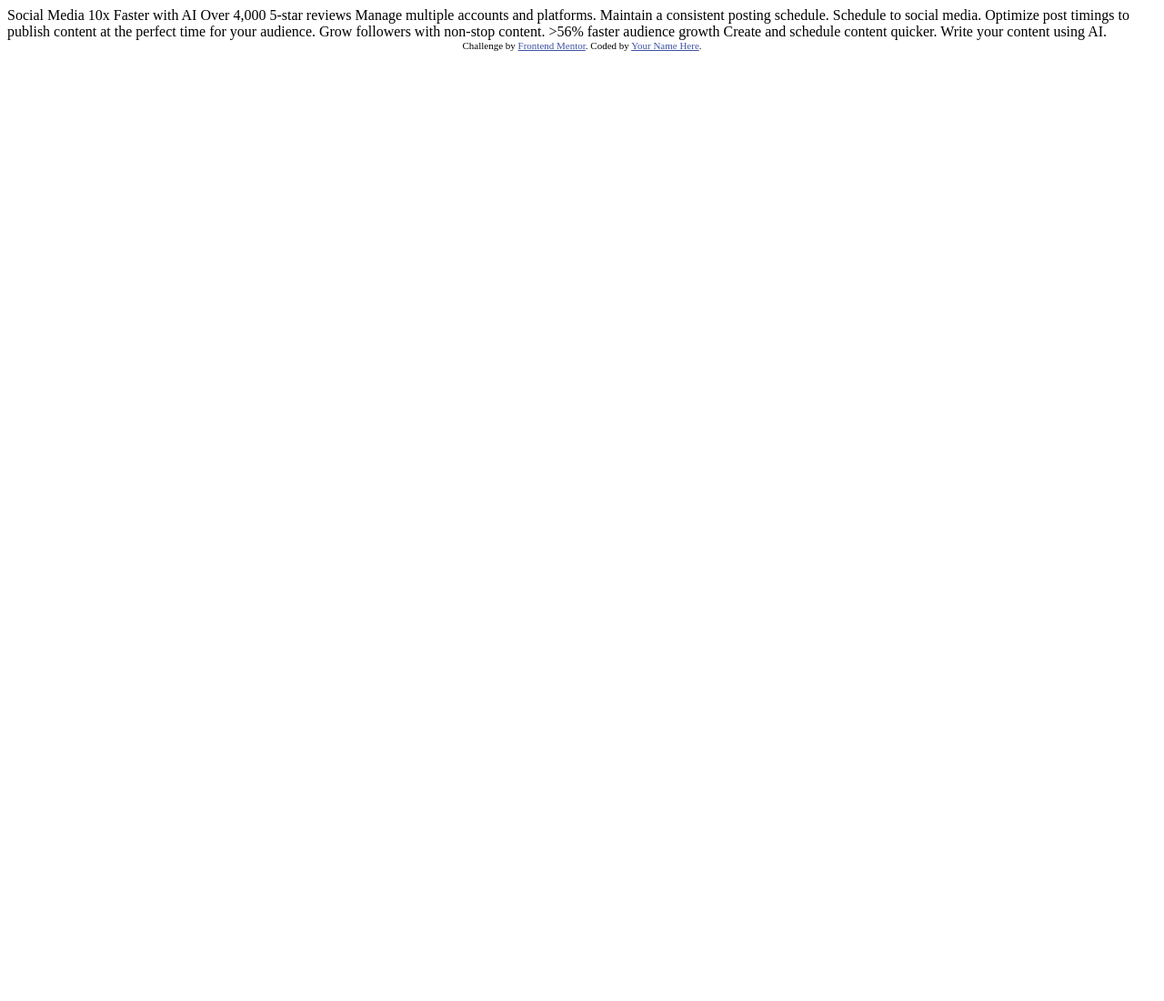
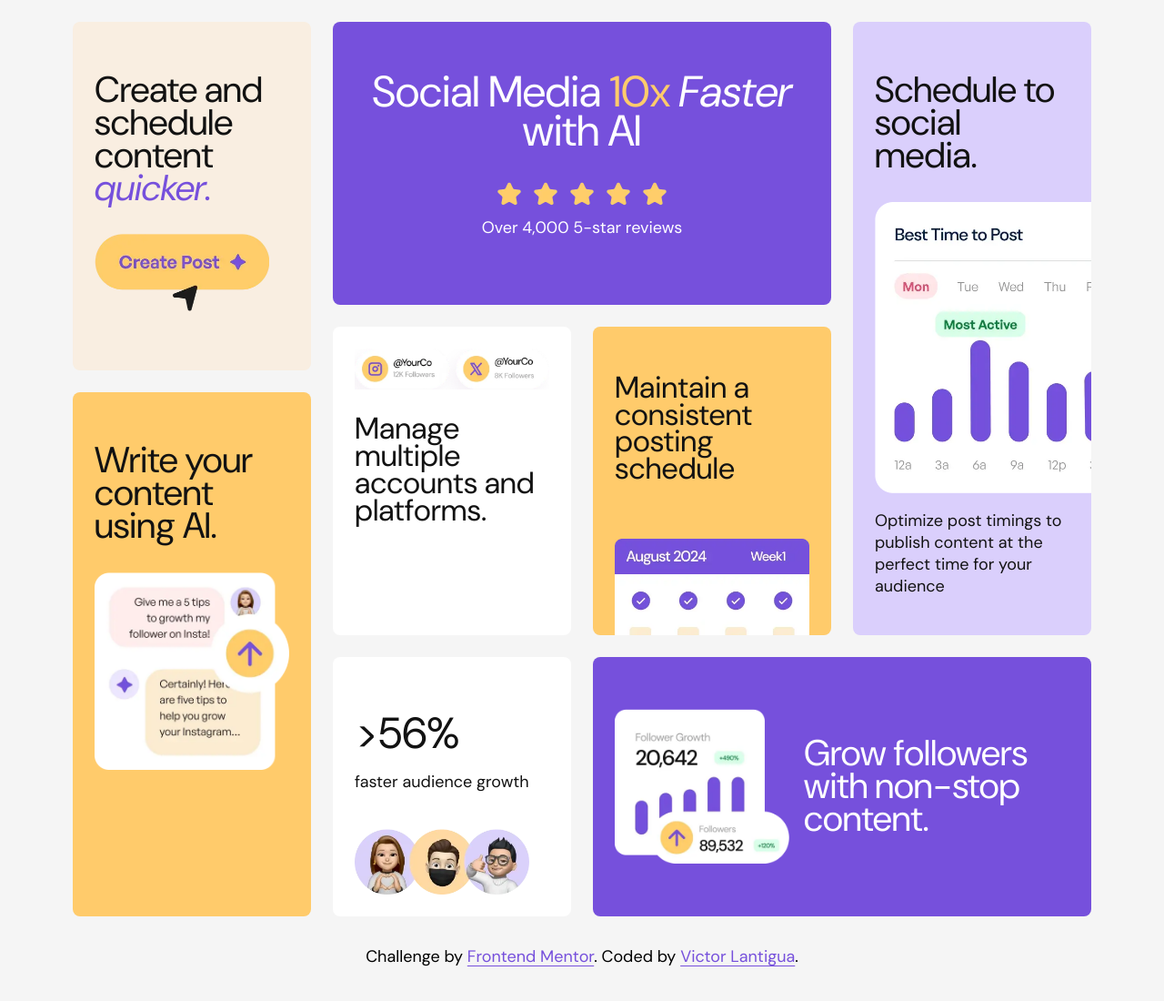
Before and after one commit to lantiguav/bento-challenge, a plain HTML site: page index.html in a window 1280 px wide. Shown: the whole page at 91% size. Before the commit the page ends 800 px from the top, so only its background shows below. Drawn offline with Linux system fonts and the light colour scheme.

Commit message:
feat: create bento grid

```diff
--- a/index.html
+++ b/index.html
@@ -1,42 +1,74 @@
 <!DOCTYPE html>
 <html lang="en">
+
 <head>
   <meta charset="UTF-8">
-  <meta name="viewport" content="width=device-width, initial-scale=1.0"> <!-- displays site properly based on user's device -->
+  <meta name="viewport" content="width=device-width, initial-scale=1.0">
+  <!-- displays site properly based on user's device -->
 
   <link rel="icon" type="image/png" sizes="32x32" href="./assets/images/favicon-32x32.png">
+  <link rel="stylesheet" href="./styles.css" />
+  <title>Frontend Mentor | Bento grid</title>
+</head>
 
-  <title>Frontend Mentor | Bento grid</title>
+<body>
+  <main>
+    <div class="bento">
+      <div class="card card--purple-500 card--social">
+        <h1 class="font-semibold text-center">Social Media <span class="text-yellow-500">10x</span> <span
+            class="italic">Faster</span> with AI</h1>
+        <img src="./assets/images/illustration-five-stars.webp" alt="Five stars" />
+        <span>
+          Over 4,000 5-star reviews
+        </span>
+      </div>
 
-  <!-- Feel free to remove these styles or customise in your own stylesheet 👍 -->
-  <style>
-    .attribution { font-size: 11px; text-align: center; }
-    .attribution a { color: hsl(228, 45%, 44%); }
-  </style>
-</head>
-<body>
+      <div class="card card--manage">
+        <img src="./assets/images/illustration-multiple-platforms.webp" alt="Brand recognition" />
+        <h2 class="text-lg">Manage multiple accounts and platforms.</h2>
+      </div>
 
-  Social Media 10x Faster with AI
-  Over 4,000 5-star reviews
+      <div class="card card--yellow-500 card--maintain">
+        <h2 class="text-lg">Maintain a consistent posting schedule</h2>
+        <img src="./assets/images/illustration-consistent-schedule.webp" alt="Calendar" />
+      </div>
 
-  Manage multiple accounts and platforms.
+      <div class="card card--purple-100 card--schedule">
+        <h2 class="text-xl">Schedule to social media.</h2>
+        <div class="image-wrapper">
+          <img src="./assets/images/illustration-schedule-posts.webp" alt="Schedule" />
+        </div>
+        <p>Optimize post timings to publish content at the perfect time for your audience</p>
+      </div>
 
-  Maintain a consistent posting schedule.
+      <div class="card card--purple-500 card--grow">
+        <div class="image-wrapper">
+          <img src="./assets/images/illustration-grow-followers.webp" alt="Followers growth chart" />
+        </div>
+        <h2 class="text-xl">Grow followers with non-stop content.</h2>
+      </div>
 
-  Schedule to social media.
-  Optimize post timings to publish content at the perfect time for your audience.
+      <div class="card card--faster">
+        <h2 class="text-2xl font-semibold">>56% <br><span class="block text-base">faster audience growth</span></h2>
+        <img src="./assets/images/illustration-audience-growth.webp" alt="Audience growth" />
+      </div>
 
-  Grow followers with non-stop content.
+      <div class="card card--yellow-100 card--create">
+        <h2 class="text-xl">Create and schedule content <span class="italic text-purple-500">quicker.</span></h2>
+        <img src="./assets/images/illustration-create-post.webp" alt="Create post button illustration" />
+      </div>
 
-  >56% faster audience growth
+      <div class="card card--yellow-500 card--write">
+        <h2 class="text-xl">Write your content using AI.</h2>
+        <img src="./assets/images/illustration-ai-content.webp" alt="AI content" />
+      </div>
+    </div>
+  </main>
 
-  Create and schedule content quicker.
+  <footer class="attribution">
+    Challenge by <a href="https://www.frontendmentor.io?ref=challenge" target="_blank">Frontend Mentor</a>.
+    Coded by <a href="https://www.victorlantigua.com">Victor Lantigua</a>.
+  </footer>
+</body>
 
-  Write your content using AI.
-
-  <div class="attribution">
-    Challenge by <a href="https://www.frontendmentor.io?ref=challenge">Frontend Mentor</a>.
-    Coded by <a href="#">Your Name Here</a>.
-  </div>
-</body>
 </html>
--- /dev/null
+++ b/styles.css
@@ -0,0 +1,301 @@
+@layer base, theme, components, utilities;
+@font-face {
+    font-family: 'DMSans';
+    src: url('/assets/fonts/DMSans-Italic-VariableFont_opsz,wght.ttf') format('truetype');
+    font-weight: 400 500;
+    font-style: italic;
+}
+
+@font-face {
+    font-family: 'DMSans';
+    src: url('/assets/fonts/DMSans-VariableFont_opsz,wght.ttf') format('truetype');
+    font-weight: 400 500;
+    font-style: normal;
+}
+
+@layer base {
+  :root {
+    --heading-1: 2.986rem;
+    --heading-2: 2.488rem;
+    --heading-3: 2.074rem;
+    --heading-4: 1.728rem;
+    --heading-5: 1.44rem;
+
+    --body-1: 1.125rem;
+  }
+
+  * {
+    box-sizing: border-box;
+  }
+
+  img {
+    display: block;
+    max-width: 100%;
+  }
+
+  html {
+    min-height: 100vh;
+  }
+
+
+  body {
+    background-color: var(--color-gray-100);
+    font-family: "DMSans", sans-serif;
+    font-size: var(--body-1);
+    padding: 1.5rem;
+    margin: 0 auto;
+  }
+
+  main {
+    max-width: 70rem;
+    margin: 0 auto;
+  }
+
+  h1,h2,h3,h4,h5,h6 {
+    text-wrap: pretty;
+    font-size: var(--heading-2);
+    font-weight: 400;
+    line-height: .9;
+
+    @media (width >= 64em) {
+      font-size: var(--heading-1);
+    }
+  }
+
+}
+
+@layer theme {
+  :root {
+    --color-gray-100: #f5f5f5;
+
+    --color-purple-100: hsl(254, 88%, 90%);
+    --color-purple-500: hsl(256, 67%, 59%);
+    --color-yellow-100: hsl(31, 66%, 93%);
+    --color-yellow-500: hsl(39, 100%, 71%);
+    --color-white: hsl(0, 0%, 100%);
+    --color-black: hsl(0, 0%, 7%);
+  }
+}
+
+@layer components {
+  .bento {
+    display: flex;
+    flex-direction: column;
+    gap: 1.5rem;
+
+    @media (width >= 40em) {
+      display: grid;
+      grid-template-areas:
+        "social social"
+        "schedule write"
+        "create manage"
+        "maintain faster"
+        "grow grow"
+
+    }
+
+    @media (width >= 52em) {
+      grid-template-areas:
+        "social social schedule"
+        "write create schedule"
+        "write create maintain"
+        "manage manage maintain"
+        "faster grow grow";
+
+    }
+
+    @media (width >= 64em) {
+      grid-template-areas:
+        "create social social schedule"
+        "create manage maintain schedule"
+        "write manage maintain schedule"
+        "write faster grow grow";
+
+      grid-template-rows: auto 3rem auto auto;
+      grid-template-columns: repeat(4, 1fr);
+    }
+  }
+
+  .card {
+    --bg-color: var(--color-white);
+    --text-color: var(--color-black);
+    padding: 1.5rem;
+    border-radius: 0.5rem;
+    background-color: var(--bg-color);
+    color: var(--text-color);
+    overflow: hidden;
+  }
+
+  .card--yellow-100 {
+    --bg-color: var(--color-yellow-100);
+    --text-color: var(--color-black);
+  }
+
+  .card--yellow-500 {
+    --bg-color: var(--color-yellow-500);
+    --text-color: var(--color-black);
+  }
+
+  .card--purple-100 {
+    --bg-color: var(--color-purple-100);
+    --text-color: var(--color-black);
+  }
+
+  .card--purple-500 {
+    --bg-color: var(--color-purple-500);
+    --text-color: var(--color-white);
+  }
+
+  .card--create {
+    grid-area: create;
+
+    img {
+      max-width: 12rem;
+    }
+  }
+
+  .card--social {
+    padding: 1.5rem;
+    grid-area: social;
+    display: flex;
+    flex-direction: column;
+    align-items: center;
+
+    img {
+      margin-bottom: 0.5rem;
+      max-width: 12rem;
+    }
+  }
+
+  .card--schedule {
+    grid-area: schedule;
+    text-align: center;
+
+    @media (width >= 64rem) {
+      text-align: start;
+
+      img {
+        height: 20rem;
+        max-width: unset;
+      }
+    }
+  }
+
+  .card--manage {
+    grid-area: manage;
+  }
+
+  .card--maintain {
+    grid-area: maintain;
+    display: flex;
+    flex-direction: column;
+    justify-content: space-between;
+
+    img {
+      margin-bottom: -5rem;
+    }
+  }
+
+  .card--write {
+    grid-area: write;
+
+    img {
+      max-width: 12rem;
+      @media (width >= 40em) {
+        max-width: 100%;
+      }
+    }
+  }
+
+  .card--faster {
+    grid-area: faster;
+
+    img {
+      max-width: 12rem;
+    }
+  }
+
+  .card--grow {
+    text-align: center;
+    grid-area: grow;
+
+
+    .image-wrapper {
+      margin: 0 auto;
+      max-width: 12rem;
+      flex-shrink: 0;
+    }
+
+    @media (width >= 52em) {
+      display: flex;
+      gap: 1rem;
+      text-align: start;
+      align-items: center;
+
+      .image-wrapper {
+        max-width: 12rem;
+        flex-grow: 0;
+      }
+    }
+  }
+
+  .attribution {
+    padding: 2rem;
+    text-align: center;
+
+    a {
+      color: var(--color-purple-500);
+      text-underline-offset: .25rem;
+    }
+  }
+}
+
+@layer utilities {
+  .text-yellow-500 {
+    color: var(--color-yellow-500);
+  }
+
+  .text-purple-500 {
+    color: var(--color-purple-500);
+  }
+
+  .italic {
+    font-style: italic;
+  }
+
+  .font-semi-bold {
+    font-weight: 500;
+  }
+
+  .text-center {
+    text-align: center;
+  }
+
+  .text-base {
+    font-size: var(--body-1);
+  }
+
+  .text-2xl {
+    font-size: var(--heading-3);
+
+    @media (width >= 64em) {
+      font-size: var(--heading-1);
+    }
+  }
+
+  .text-xl {
+    font-size: var(--heading-4);
+
+    @media (width >= 64em) {
+      font-size: var(--heading-2);
+    }
+  }
+
+  .text-lg {
+    font-size: var(--heading-5);
+
+    @media (width >= 64em) {
+      font-size: var(--heading-3);
+    }
+  }
+}
```
